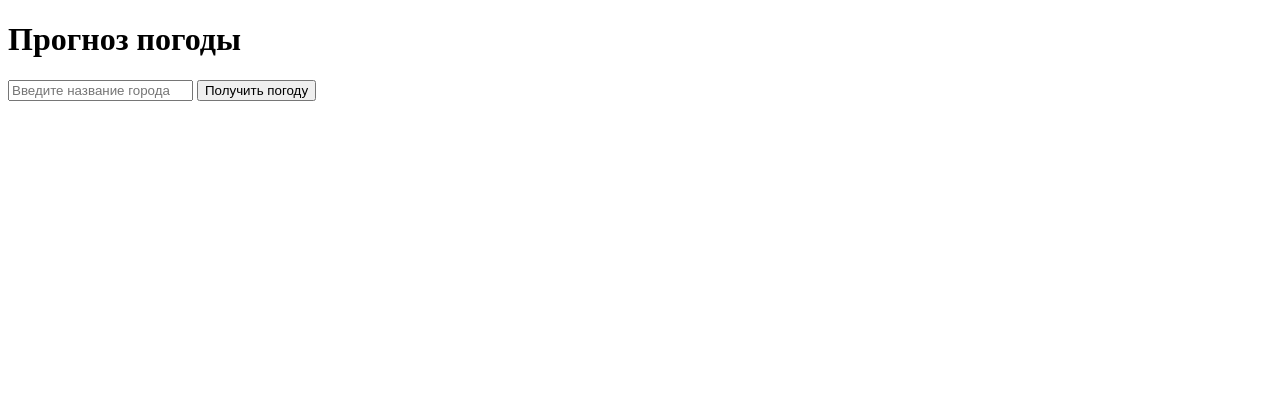
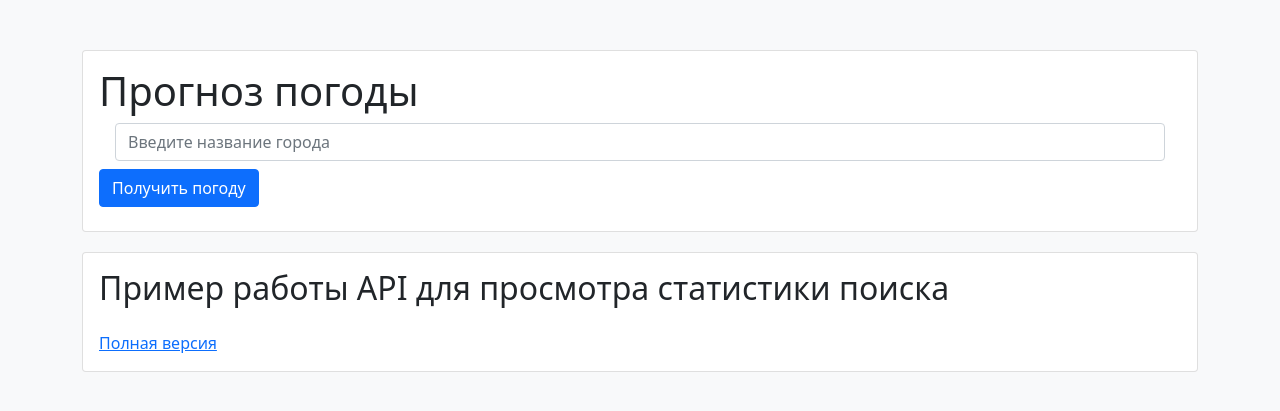
Before and after one commit to Petyall/django_o-comlex, a Django app: page / in a window 1280 px wide. Shown: the top 411 px of the page. Run offline with Django 5.2, Linux system fonts and the light colour scheme; data that the repository does not hold is empty.

Commit message:
frontend added

```diff
--- a/weather/templates/weather/main.html
+++ b/weather/templates/weather/main.html
@@ -3,36 +3,90 @@
 <head>
     <meta charset="UTF-8">
     <title>Прогноз погоды</title>
+    <link href="https://cdn.jsdelivr.net/npm/bootstrap@5.0.2/dist/css/bootstrap.min.css" rel="stylesheet" integrity="sha384-EVSTQN3/azprG1Anm3QDgpJLIm9Nao0Yz1ztcQTwFspd3yD65VohhpuuCOmLASjC" crossorigin="anonymous">
+    <style>
+        body {
+            background: #f8f9fa;
+        }
+        .container {
+            margin-top: 50px;
+        }
+        .card {
+            margin-bottom: 20px;
+        }
+        .search-history li {
+            list-style-type: none;
+        }
+    </style>
 </head>
 <body>
-    <h1>Прогноз погоды</h1>
-    <form method="get">
-        <input type="text" name="city" list="cities" placeholder="Введите название города">
+    <div class="container">
+        <div class="card">
+            <div class="card-body">
+                <h1 class="card-title">Прогноз погоды</h1>
+                <form method="get" class="form-inline">
+                    <div class="form-group mx-sm-3 mb-2">
+                        <input type="text" name="city" list="cities" class="form-control" placeholder="Введите название города">
                         <datalist id="cities">
                             {% for city in cities %}
                                 <option value="{{ city.name }}">{{ city.name }}</option>
                             {% endfor %}
                         </datalist>
-        <button type="submit">Получить погоду</button>
+                    </div>
+                    <button type="submit" class="btn btn-primary mb-2">Получить погоду</button>
                 </form>
                 {% if weather_info %}
+                    <div class="mt-4">
                         <h2>Прогноз погоды в {{ weather_info.city }}:</h2>
                         <p>Температура: {{ weather_info.temperature }}°C</p>
                         <p>Скорость ветра: {{ weather_info.windspeed }} м/с</p>
                         <p>Состояние: {{ weather_info.condition }}</p>
+                    </div>
                 {% endif %}
                 {% if error_message %}
-        <p>{{ error_message }}</p>
+                    <div class="alert alert-danger mt-4" role="alert">
+                        {{ error_message }}
+                    </div>
                 {% endif %}
-
+            </div>
+        </div>
         {% if search_history %}
-    <h2>История поиска</h2>
-    <ul>
+            <div class="card">
+                <div class="card-body">
+                    <h2 class="card-title">История поиска</h2>
+                    <ul class="search-history">
                         {% for city in search_history %}
-            <a href="?city={{ city }}"><li>{{ city }}</li></a>
+                            <li><a href="?city={{ city }}">{{ city }}</a></li>
                         {% endfor %}
                     </ul>
+                </div>
+            </div>
         {% endif %}
-
+        <div class="card">
+            <div class="card-body">
+                <h2 class="card-title">Пример работы API для просмотра статистики поиска</h2>
+                <div id="api-data" class="mt-4">
+                    <!-- Здесь будет отображен JSON -->
+                </div>
+                <a href="http://127.0.0.1:8000/api/city_search/">Полная версия</a>
+            </div>
+        </div>
+    </div>
+    <script src="https://cdn.jsdelivr.net/npm/bootstrap@5.0.2/dist/js/bootstrap.bundle.min.js" integrity="sha384-MrcW6ZMFYlzcLA8Nl+NtUVF0sA7MsXsP1UyJoMp4YLEuNSfAP+JcXn/tWtIaxVXM" crossorigin="anonymous"></script>
+    <script>
+        document.addEventListener('DOMContentLoaded', function() {
+            fetch('http://127.0.0.1:8000/api/city_search/')
+                .then(response => response.json())
+                .then(data => {
+                    const apiDataDiv = document.getElementById('api-data');
+                    const firstTwoItems = data.slice(0, 2);
+                    const formattedJson = JSON.stringify(firstTwoItems, null, 4);
+                    apiDataDiv.innerHTML = `<pre>${formattedJson}</pre>`;
+                })
+                .catch(error => {
+                    console.error('Ошибка:', error);
+                });
+        });
+    </script>
 </body>
 </html>
```
Lines whose indentation alone changed are shown as unchanged.
